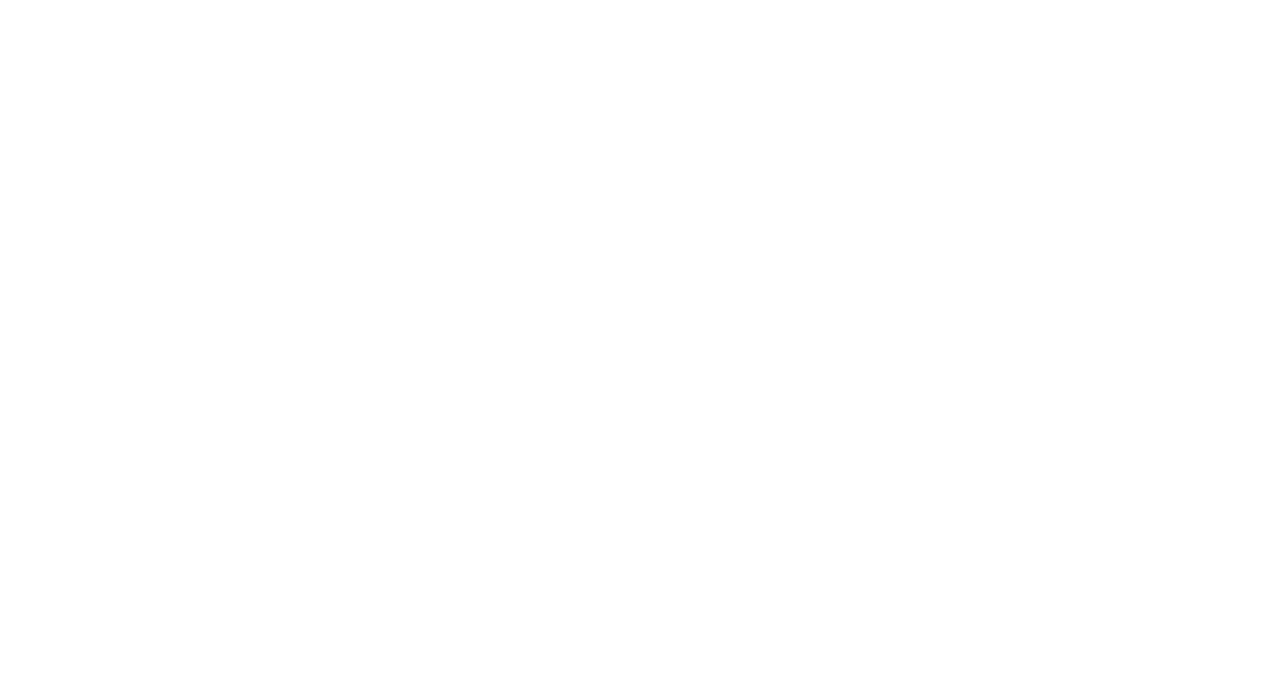
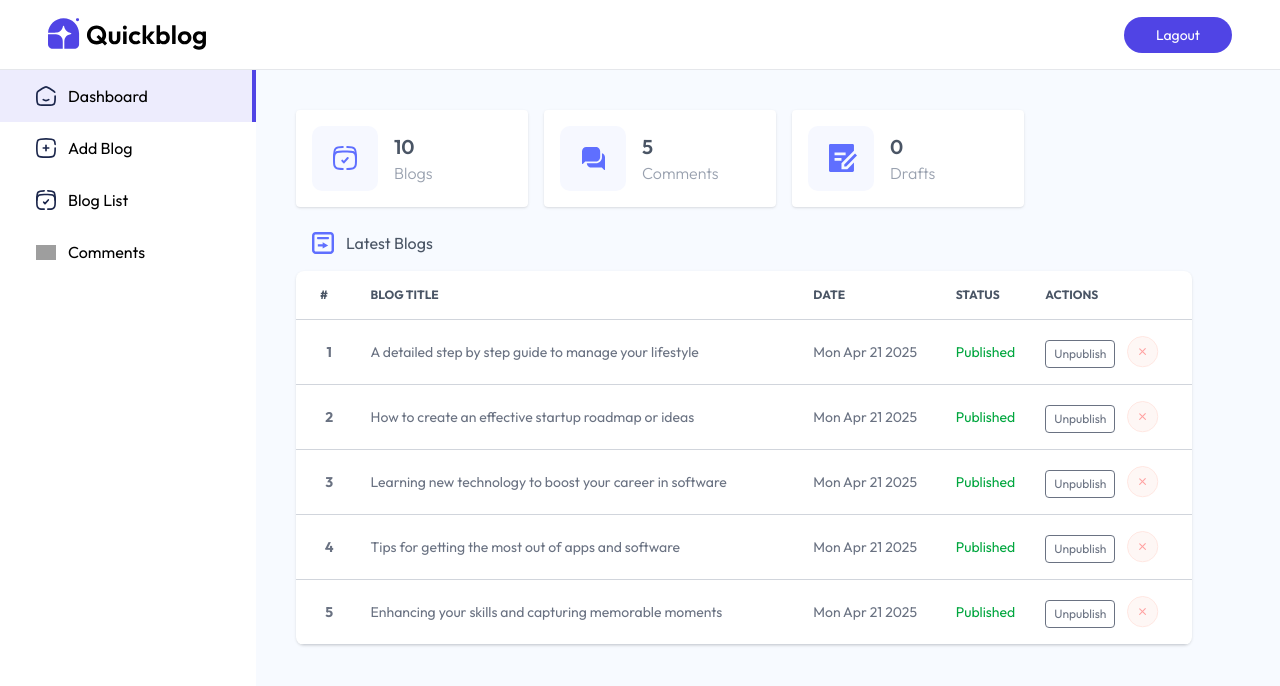
Before and after one commit to MuhammadRizwan-29/blogee, a React (Vite) app in the folder client/: page /admin in a window 1280 px wide. Before the commit this address had no page. Shown: the top 686 px of the page. Built offline with nearby package versions, Linux system fonts and the light colour scheme; grey boxes are pictures that could not be loaded.

Commit message:
admin login ui has been designed. also admin dashboard page has been created.

```diff
--- a/client/src/App.jsx
+++ b/client/src/App.jsx
@@ -1,6 +1,12 @@
 import { Route, Routes } from "react-router-dom";
 import Home from "./pages/Home";
 import Blog from "./pages/Blog";
+import Layout from "./pages/admin/Layout";
+import Dashboard from "./pages/admin/Dashboard";
+import ListBlog from "./pages/admin/ListBlog";
+import AddBlog from "./pages/admin/AddBlog";
+import Comments from "./pages/admin/Comments";
+import Login from "./components/admin/Login";
 
 function App() {
   return (
@@ -8,6 +14,12 @@
       <Routes>
         <Route path="/" element={<Home />} />
         <Route path="/blog/:id" element={<Blog />} />
+        <Route path="/admin" element={true ? <Layout /> : <Login />}>
+          <Route index element={<Dashboard />} />
+          <Route path="add-blog" element={<AddBlog />} />
+          <Route path="list-blog" element={<ListBlog />} />
+          <Route path="comments" element={<Comments />} />
+        </Route>
       </Routes>
     </>
   );
--- /dev/null
+++ b/client/src/components/admin/Login.jsx
@@ -0,0 +1,62 @@
+import { useState } from "react";
+
+export default function Login() {
+  const [email, setEmail] = useState("");
+  const [password, setPassword] = useState("");
+
+  const handleSubmit = (e) => {
+    e.preventDefault();
+  };
+
+  return (
+    <section className="flex items-center justify-center h-screen">
+      <div className="w-full max-w-sm p-6 max-md:m-6 border-primary/30 shadow-xl shadow-primary/15 rounded-lg">
+        <div className="flex items-center justify-between flex-col">
+          <div className="w-full py-6 text-center">
+            <h1 className="text-3xl font-bold">
+              <span className="text-primary">Admin</span> Login
+            </h1>
+            <p className="font-light">
+              Enter your credentials to access the admin panel
+            </p>
+          </div>
+          <form
+            onSubmit={handleSubmit}
+            className="mt-6 w-full sm:max-w-md text-gray-600"
+          >
+            <div className="flex flex-col">
+              <label htmlFor="email">Email</label>
+              <input
+                onChange={(e) => setEmail(e.target.value)}
+                value={email}
+                type="email"
+                name="email"
+                placeholder="Enter your email"
+                className="border-b-2 border-gray-300 p-2 outline-none mb-6"
+              />
+            </div>
+
+            <div className="flex flex-col">
+              <label htmlFor="password">Password</label>
+              <input
+                onChange={(e) => setPassword(e.target.value)}
+                value={password}
+                type="password"
+                name="password"
+                placeholder="*********"
+                className="border-b-2 border-gray-300 p-2 outline-none mb-6"
+              />
+            </div>
+
+            <button
+              type="submit"
+              className="w-full py-3 font-medium bg-primary text-white rounded cursor-pointer hover:bg-primary/90 transition-all"
+            >
+              Login
+            </button>
+          </form>
+        </div>
+      </div>
+    </section>
+  );
+}
--- /dev/null
+++ b/client/src/components/admin/Sidebar.jsx
@@ -0,0 +1,57 @@
+import { NavLink } from "react-router-dom";
+import { assets } from "../../assets/assets";
+
+export default function Sidebar() {
+  return (
+    <aside>
+      <NavLink
+        end={true}
+        to="/admin"
+        className={({ isActive }) =>
+          `flex items-center gap-3 py-3.5 md:px-9 md:min-w-64 cursor-pointer ${
+            isActive && "bg-primary/10 border-r-4 border-primary"
+          }`
+        }
+      >
+        <img src={assets.home_icon} alt="" className="min-w-4 w-5" />
+        <p className="hidden md:inline-block">Dashboard</p>
+      </NavLink>
+
+      <NavLink
+        to="/admin/add-blog"
+        className={({ isActive }) =>
+          `flex items-center gap-3 py-3.5 md:px-9 md:min-w-64 cursor-pointer ${
+            isActive && "bg-primary/10 border-r-4 border-primary"
+          }`
+        }
+      >
+        <img src={assets.add_icon} alt="" className="min-w-4 w-5" />
+        <p className="hidden md:inline-block">Add Blog</p>
+      </NavLink>
+
+      <NavLink
+        to="/admin/list-blog"
+        className={({ isActive }) =>
+          `flex items-center gap-3 py-3.5 md:px-9 md:min-w-64 cursor-pointer ${
+            isActive && "bg-primary/10 border-r-4 border-primary"
+          }`
+        }
+      >
+        <img src={assets.list_icon} alt="" className="min-w-4 w-5" />
+        <p className="hidden md:inline-block">Blog List</p>
+      </NavLink>
+
+      <NavLink
+        to="/admin/comments"
+        className={({ isActive }) =>
+          `flex items-center gap-3 py-3.5 md:px-9 md:min-w-64 cursor-pointer ${
+            isActive && "bg-primary/10 border-r-4 border-primary"
+          }`
+        }
+      >
+        <img src={assets.comment_icon} alt="" className="min-w-4 w-5" />
+        <p className="hidden md:inline-block">Comments</p>
+      </NavLink>
+    </aside>
+  );
+}
--- /dev/null
+++ b/client/src/components/admin/TableItem.jsx
@@ -0,0 +1,33 @@
+import { assets } from "../../assets/assets";
+
+export default function TableItem({ blog, fetchBlogs, index }) {
+  const { title, createdAt } = blog;
+  const blogDate = new Date(createdAt);
+
+  return (
+    <tr className="border-y border-gray-300">
+      <th className="px-2 py-4">{index}</th>
+      <td className="px-2 py-4">{title}</td>
+      <td className="px-2 py-4 max-sm:hidden">{blogDate.toDateString()}</td>
+      <td className="px-2 py-4 max-sm:hidden">
+        <p
+          className={`${
+            blog.isPublished ? "text-green-600" : "text-orange-700"
+          }`}
+        >
+          {blog.isPublished ? "Published" : "Unpublished"}
+        </p>
+      </td>
+      <td className="px-2 py-4 flex text-xs gap-3">
+        <button className="border px-2 py-0.5 mt-1 rounded cursor-pointer">
+          {blog.isPublished ? "Unpublish" : "Publish"}
+        </button>
+        <img
+          src={assets.cross_icon}
+          alt="Cross Icon"
+          className="w-8 hover:scale-110 transition-all cursor-pointer"
+        />
+      </td>
+    </tr>
+  );
+}
--- /dev/null
+++ b/client/src/pages/admin/AddBlog.jsx
@@ -0,0 +1 @@
+export default function AddBlog() {}
--- /dev/null
+++ b/client/src/pages/admin/Comments.jsx
@@ -0,0 +1 @@
+export default function Comments() {}
--- /dev/null
+++ b/client/src/pages/admin/Dashboard.jsx
@@ -0,0 +1,98 @@
+import { useEffect, useState } from "react";
+import { assets, dashboard_data } from "../../assets/assets";
+import TableItem from "../../components/admin/TableItem";
+export default function Dashboard() {
+  const [dashboardData, setDashboardData] = useState({
+    blogs: 0,
+    comments: 0,
+    drafts: 0,
+    recentBlogs: [],
+  });
+
+  const fetchDashboard = async () => {
+    setDashboardData(dashboard_data);
+  };
+
+  useEffect(() => {
+    fetchDashboard();
+  }, []);
+
+  return (
+    <section className="flex-1 p-4 md:p-10 bg-blue-50/50">
+      <div className="flex flex-wrap gap-4">
+        <div className="flex items-center gap-4 bg-white p-4 min-w-58 rounded shadow cursor-pointer hover:scale-105 transition-all">
+          <img src={assets.dashboard_icon_1} alt="" />
+          <div>
+            <p className="text-xl font-semibold text-gray-600">
+              {dashboardData.blogs}
+            </p>
+            <p className="text-gray-400 font-light">Blogs</p>
+          </div>
+        </div>
+
+        <div className="flex items-center gap-4 bg-white p-4 min-w-58 rounded shadow cursor-pointer hover:scale-105 transition-all">
+          <img src={assets.dashboard_icon_2} alt="" />
+          <div>
+            <p className="text-xl font-semibold text-gray-600">
+              {dashboardData.comments}
+            </p>
+            <p className="text-gray-400 font-light">Comments</p>
+          </div>
+        </div>
+
+        <div className="flex items-center gap-4 bg-white p-4 min-w-58 rounded shadow cursor-pointer hover:scale-105 transition-all">
+          <img src={assets.dashboard_icon_3} alt="" />
+          <div>
+            <p className="text-xl font-semibold text-gray-600">
+              {dashboardData.drafts}
+            </p>
+            <p className="text-gray-400 font-light">Drafts</p>
+          </div>
+        </div>
+      </div>
+
+      <div>
+        <div className="flex items-center gap-3 m-4 mt-6 text-gray-600">
+          <img src={assets.dashboard_icon_4} alt="" />
+          <h6>Latest Blogs</h6>
+        </div>
+
+        <div className="relative max-w-4xl overflow-x-auto shadow rounded-lg scrollbar-hide bg-white">
+          <table className="w-full text-sm text-gray-500">
+            <thead className="text-xs text-gray-600 text-left uppercase">
+              <tr>
+                <th scope="col" className="px-2 py-4 xl:px-6">
+                  #
+                </th>
+                <th scope="col" className="px-2 py-4">
+                  Blog Title
+                </th>
+                <th scope="col" className="px-2 py-4 max-sm:hidden">
+                  Date
+                </th>
+                <th scope="col" className="px-2 py-4 max-sm:hidden">
+                  Status
+                </th>
+                <th scope="col" className="px-2 py-4">
+                  Actions
+                </th>
+              </tr>
+            </thead>
+            <tbody>
+              {dashboardData.recentBlogs.map((blog, index) => {
+                return (
+                  <TableItem
+                    blog={blog}
+                    key={blog._id}
+                    index={index + 1}
+                    fetchBlogs={fetchDashboard}
+                  />
+                );
+              })}
+            </tbody>
+          </table>
+        </div>
+      </div>
+    </section>
+  );
+}
--- /dev/null
+++ b/client/src/pages/admin/Layout.jsx
@@ -0,0 +1,35 @@
+import { Outlet, useNavigate } from "react-router-dom";
+import { assets } from "../../assets/assets";
+import Sidebar from "../../components/admin/Sidebar";
+
+export default function Layout() {
+  const navigate = useNavigate();
+
+  const lagout = () => {
+    navigate("/");
+  };
+
+  return (
+    <>
+      <header className="flex items-center justify-between py-2 h-[70px] px-4 sm:px-12 border-b border-gray-200">
+        <img
+          src={assets.logo}
+          alt="Logo"
+          className="w-32 sm:w-40 cursor-pointer"
+          onClick={() => navigate("/")}
+        />
+
+        <button
+          onClick={lagout}
+          className="text-sm px-8 py-2 bg-primary text-white rounded-full cursor-pointer"
+        >
+          Lagout
+        </button>
+      </header>
+      <main className="flex h-[calc(100vh-70px)]">
+        <Sidebar />
+        <Outlet />
+      </main>
+    </>
+  );
+}
--- /dev/null
+++ b/client/src/pages/admin/ListBlog.jsx
@@ -0,0 +1 @@
+export default function ListBlog() {}
```
